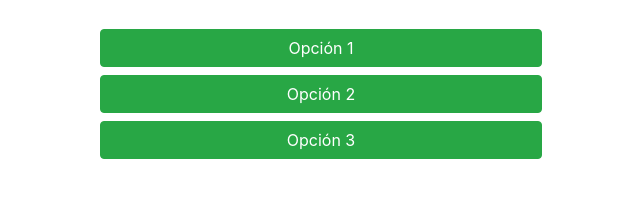
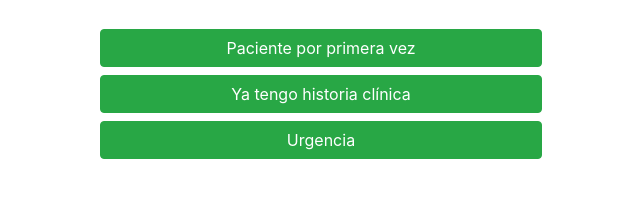
Before and after one commit to SergioCardenas09/Aplicoc-Web.github.io, a plain HTML site: page index.html in a window 1280 px wide. Shown: the part 459-656 px from the top of the page, without its empty margins (319-959 px from the left). Drawn offline with nearby package versions, Linux system fonts and the light colour scheme.

Commit message:
Add files via upload

```diff
--- a/index.html
+++ b/index.html
@@ -58,9 +58,9 @@
                 <br>
                 <div id="contenido-inicial">
                     <!-- Contenido inicial que se muestra -->
-                    <button class="btn btn-success btn-block mb-2 pulse" onclick="mostrarContenidoNuevo('contenido-nuevo1')">Opción 1</button>
-                    <button class="btn btn-success btn-block mb-2 pulse" onclick="mostrarContenidoNuevo('contenido-nuevo2')">Opción 2</button>
-                    <button class="btn btn-success btn-block mb-2 pulse" onclick="mostrarContenidoNuevo('contenido-nuevo3')">Opción 3</button>
+                    <button class="btn btn-success btn-block mb-2 pulse" onclick="mostrarContenidoNuevo('contenido-nuevo1')">Paciente por primera vez</button>
+                    <button class="btn btn-success btn-block mb-2 pulse" onclick="mostrarContenidoNuevo('contenido-nuevo2')">Ya tengo historia clínica</button>
+                    <button class="btn btn-success btn-block mb-2 pulse" onclick="mostrarContenidoNuevo('contenido-nuevo3')">Urgencia</button>
                 </div>
                 <br>
                 <div id="contenido-nuevo1" style="display: none;">
```
